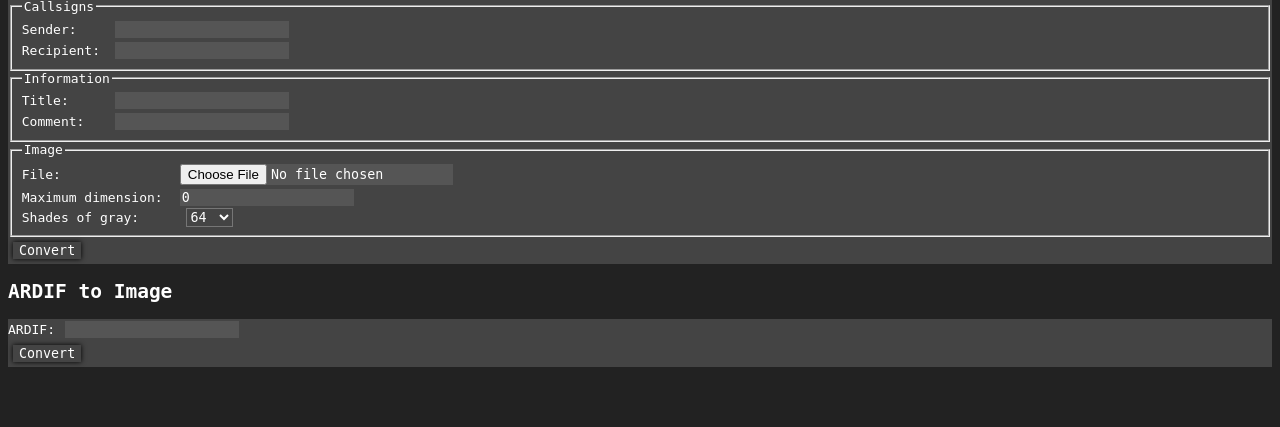
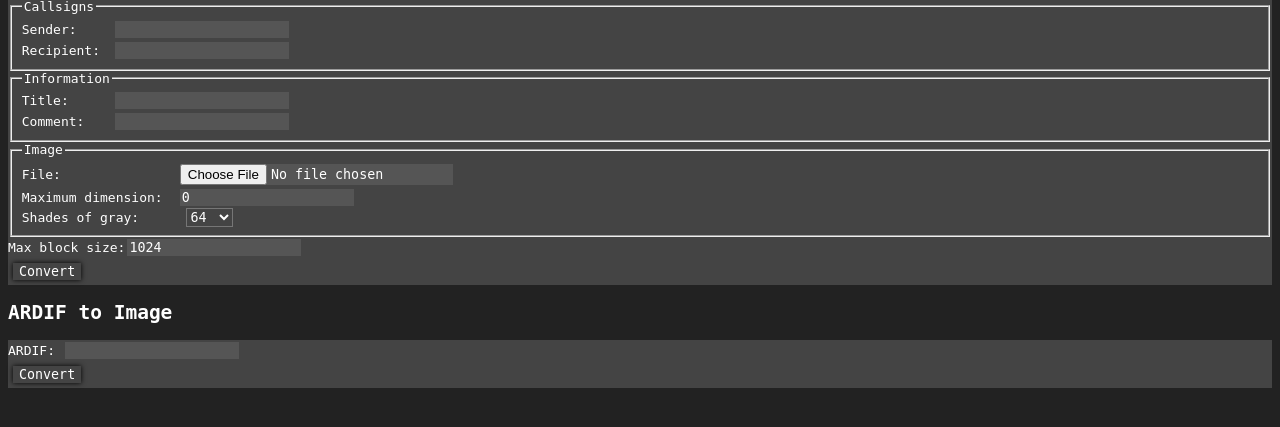
Before and after one commit to kj7rrv/ardif, a Flask app: page / in a window 1280 px wide. Shown: the part 105-532 px from the top of the page. Run offline with Flask 2, Linux system fonts and the light colour scheme.

Commit message:
Add support for breaking data into blocks
The Web site could already decode blocks of data, but now it can also
encode them.

```diff
--- a/server.py
+++ b/server.py
@@ -3,10 +3,12 @@ from werkzeug.utils import secure_filename
 import tempfile
 import os
 import subprocess
-app = Flask(__name__)
+import more_itertools
 import ardif
 import datauri
 import cv2
+
+app = Flask(__name__)
 
 @app.route('/')
 def home():
@@ -36,7 +38,18 @@ def image_to_ardif():
                     '2': 32,
                     }
             ardif_data = ardif.create_message(path, request.form['sender'], request.form['recipient'], request.form['title'], request.form['comment'], color_divisors[request.form['shades']])
-        return render_template('image_to_ardif.html', data_len=len(ardif_data), data=ardif_data)
+            block_section = ''
+            if request.form.get('block', '0') != '0':
+                blocks = list(more_itertools.sliced(ardif_data, int(request.form['block'])))
+                if len(blocks) > 1:
+                    block_section = '<h2>Blocks</h2><div id=blocks>'
+                    for block_id, block in enumerate(blocks):
+                        block_section += render_template('block.html', number=block_id+1, data=block)
+                    block_section += '</div>'
+        return render_template('image_to_ardif.html',
+                data_len=len(ardif_data),
+                data=ardif_data
+                ).replace('__block_section__', block_section)
 
 
 @app.route('/ardif_to_image', methods=['POST'])
--- a/static/index.css
+++ b/static/index.css
@@ -4,6 +4,9 @@
 }
 #image label {
     width: 12em;
+}
+label#block_label {
+    width: auto;
 }
 input {
     background-color: #555555 !important;
--- /dev/null
+++ b/templates/block.html
@@ -0,0 +1 @@
+<label for=block{{number}}>Block #{{number}}: </label><button id=copy{{number}} style="display:none">Copy to clipboard</button><input type=text id=block{{number}} value="{{data}}"><br>
--- a/templates/image_to_ardif.html
+++ b/templates/image_to_ardif.html
@@ -10,6 +10,7 @@
         <p>Length {{data_len}} bytes.</p>
         <input type=text id=data value="{{data}}">
         <button id=copy style='display: none'>Copy to clipboard</button><br>
+	__block_section__
         <a href=/>Home</a>
         <script src=/static/image_to_ardif.js></script>
     </body>
--- a/templates/index.html
+++ b/templates/index.html
@@ -34,9 +34,10 @@
                         <option value=16>16</option>
                         <option value=8>8</option>
                         <option value=4>4</option>
-                        <option value=2>B&W</option>
+                        <option value=2>B&amp;W</option>
                     </select>
                 </fieldset>
+		<label for=block id=block_label>Max block size: </label><input id=block name=block type=number value=1024><br>
                 <button>Convert</button>
             </form>
         </section>
```
Also changed, not shown: static/image_to_ardif.js (+20 -0 lines).
